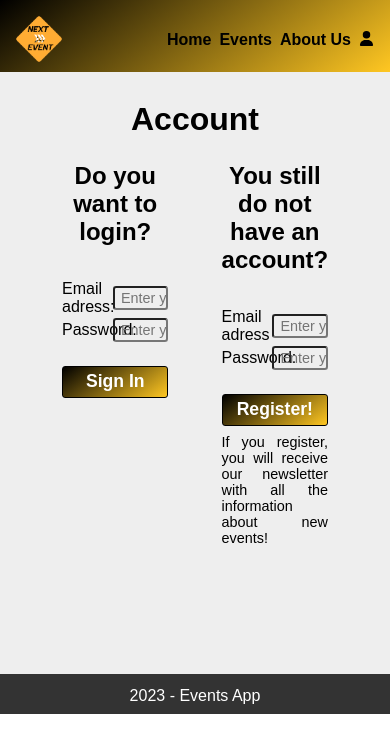
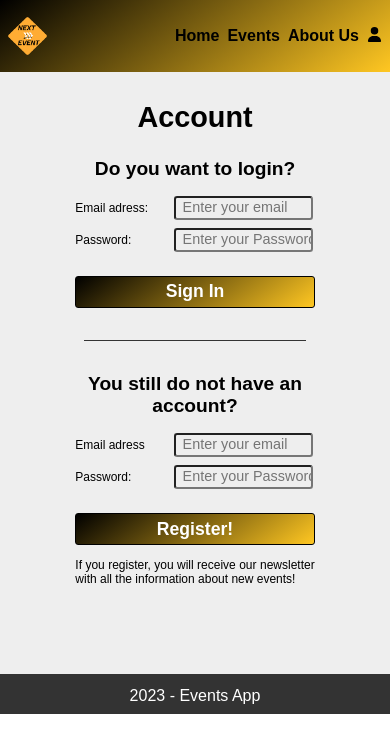
Before and after one commit to nicobonder/eventNext, a Next.js app: page /account in a window 390 px wide. Shown: the top 752 px of the page. Built offline with nearby package versions, Linux system fonts and the light colour scheme; no server answers.

Commit message:
Responsive done

```diff
--- a/src/components/signin/SignIn.jsx
+++ b/src/components/signin/SignIn.jsx
@@ -98,6 +98,7 @@ export default function SignIn() {
 
         <button className="sign_btn">Sign In</button>
       </form>
+      <div className="separator"></div>
     </div>
   );
 }
--- a/src/components/signup/Signup.jsx
+++ b/src/components/signup/Signup.jsx
@@ -107,7 +107,7 @@ export default function Signup() {
           />
         </div>
 
-        <button className="sign_btn">Register!</button>
+        <button className="signup_btn">Register!</button>
         <p>If you register, you will receive our newsletter with all the information about new events!</p>
       </form>
     </div>
--- a/styles/general.sass
+++ b/styles/general.sass
@@ -10,30 +10,38 @@ html, body
 header
     height: 9rem
     padding: 1.5rem
+    display: flex
+    width: 100%
+    justify-content: space-between
+    align-items: center
     background: linear-gradient(144deg, #000, #FFC722)
     @include media-down(md)
         height: 7rem
-        padding: 1rem
+        padding: 0.5rem
     @include media-down(sm)
         height: 4.5rem
+        padding: 0.5rem
     .img_link
         min-width: 16%
         height: auto
+        display: flex
+        align-items: center
         @include media-down(md)
             width: 10%
             height: auto
         img
             @include media-down(md)
-                width: 80%
-                height: 80%
+                width: 70%
+                height: 70%
             @include media-down(sm)
-                width: 80%
-                height: 80%
+                width: 65%
+                height: 65%
     .topNav
         font-family: 'Nunito', sans-serif
         display: flex
         justify-content: space-between
         align-items: center
+        width: 100%
         @include media-down(sm)
             justify-content: space-between
         ul
@@ -229,15 +237,26 @@ main
     font-family: 'Nunito', sans-serif
     h1
         margin-bottom:1.5rem
-        font-size: 2rem
+        font-size: 2.2rem
         font-weight: 600
         font-family: 'Nunito', sans-serif
+        @include media-down(md)
+            font-size: 1.8rem
+
     .event_content
         width: 100%
         display: grid
         grid-template-columns: repeat(3, 1fr)
-        grid-column-gap: 40px
-        grid-row-gap: 20px
+        grid-column-gap: 3rem
+        grid-row-gap: 1.5rem
+        @include media-down(md)
+            grid-template-columns: repeat(2, 1fr)
+            grid-column-gap: 2rem
+            grid-row-gap: 1rem
+        @include media-down(sm)
+            display: flex
+            flex-direction: column
+
         .cat_event_card
             display: flex
             flex-direction: column
@@ -253,6 +272,8 @@ main
             h3
                 font-size: 1.4rem
                 width: 100%
+                @include media-down(md)
+                    font-size: 1.2rem
             p
                 font-size: 1.1rem
                 width: 100%
@@ -268,58 +289,20 @@ main
         width: 50%
         height: auto
         margin: 1rem auto
+        @include media-down(md)
+            width: 90%
     h1
         text-align: center
         font-weight: 600
-        font-size: 2rem
+        font-size: 2.2rem
+        @include media-down(md)
+            font-size: 1.8rem
     p
         margin: 0.5rem 0
+        font-size: 0.9rem
+        @include media-down(sm)
+            font-size: 0.8rem
 
-    .email_registration
-        display: flex
-        flex-direction: column
-        margin-top: 1rem
-        width: 50%
-        .email_label
-            font-size: 1.3rem
-            font-weight: 600
-            font-family: 'Roboto Mono'
-            text-transform: uppercase
-        .email_input
-            display: flex
-            margin: 0.5rem 0
-            width: 100%
-            height: 2rem
-            .event_email
-                width: 38%
-                padding-left: 0.2rem
-                font-size: 0.9rem
-                &::placeholder
-                    padding-left: 0.2rem
-                    font-size: 0.9rem
-            .event_password
-                width: 38%
-                padding-left: 0.2rem
-                margin-left: 0.5rem
-                font-size: 0.9rem
-                &::placeholder
-                    padding-left: 0.2rem
-                    font-size: 0.9rem
-            .email_btn
-                width: 20%
-                height: 2rem
-                background: linear-gradient(144deg, #000, #FFC722)
-                border: 1px solid black
-                font-weight: 600
-                font-size: 1.1rem
-                border-radius: 3px
-                margin-left: 0.5rem
-                transition: 0.3s all
-                color: white
-                &:hover
-                    color: white
-                    background: black
-                    cursor: pointer
 
 .account_page
     font-family: 'Nunito', sans-serif
@@ -331,9 +314,11 @@ main
     flex-grow: 1
     h1
         margin-bottom:1.5rem
-        font-size: 2rem
+        font-size: 2.2rem
         font-weight: 600
         text-align: center
+        @include media-down(md)
+            font-size: 1.8rem
     h2
         font-size: 1.5rem
         margin-bottom: 2.5rem
@@ -341,9 +326,14 @@ main
     .registered_user
         display: flex
         flex-direction: column
+        h2
+            @include media-down(md)
+                font-size: 1.2rem
         h3
             font-size: 1.2rem
             text-align: center
+            @include media-down(md)
+                font-size: 1rem
         .logout_btn
             width: 100%
             height: 2rem
@@ -359,27 +349,64 @@ main
                 color: white
                 background: black
                 cursor: pointer
+            @include media-down(md)
+                height: 1.6rem
+                width: 80%
+                margin: 1rem auto
+                font-size: 1rem
 
     .not_registered_user
         display: flex
         width: 80%
         justify-content: space-between
+        @include media-down(md)
+            flex-direction: column
+            align-items: center
         .form_container
             width: 40%
+            @include media-down(md)
+                width: 80%
+            @include media-down(sm)
+                width: 90%
+            h2
+                @include media-down(md)
+                    margin-bottom: 1rem
+                @include media-down(sm)
+                    font-size: 1.2rem
+                    width: 100%
+
 .signIn_wrap, .signup_page
     width: 100%
+    @include media-down(md)
+        display: flex
+        flex-direction: column
+        align-items: center
+        width: 100%
+
+    .separator
+        display: none
+        @include media-down(md)
+            display: flex
+            height: 0.1rem
+            width: 93%
+            background: #333333
+            margin: 2rem 0
     h3
         margin-bottom: 0.8rem
     .signup_form
+        width: 100%
         .input_wrap
             display: flex
             width: 100%
             height: 1.5rem
             align-items: center
             margin-bottom: 0.5rem
+
             label
                 width: 40%
-                margin-right: 0.5rem
+                margin-right: 0.2rem
+                @include media-down(sm)
+                    font-size: 0.75rem
             input
                 width: 58%
                 height: 1.5rem
@@ -390,6 +417,8 @@ main
                 &::placeholder
                     padding-left: 0.2rem
                     font-size: 0.9rem
+                @include media-down(sm)
+                    font-size: 0.75rem
         .sign_btn
             width: 100%
             height: 2rem
@@ -405,7 +434,29 @@ main
                 color: white
                 background: black
                 cursor: pointer
+            @include media-down(md)
+                margin-bottom: 0rem
+        .signup_btn
+            width: 100%
+            height: 2rem
+            margin-top: 1rem
+            background: linear-gradient(144deg, #000, #FFC722)
+            border: 1px solid black
+            font-weight: 600
+            font-size: 1.1rem
+            border-radius: 3px
+            transition: 0.6s all
+            color: white
+            &:hover
+                color: white
+                background: black
+                cursor: pointer
+            @include media-down(md)
+                margin-bottom: 0.5rem
         p
             margin-top: 0.5rem
             font-size: 0.9rem
             text-align: justify
+            @include media-down(sm)
+                font-size: 0.75rem
+                margin-top: 0.3rem
```
